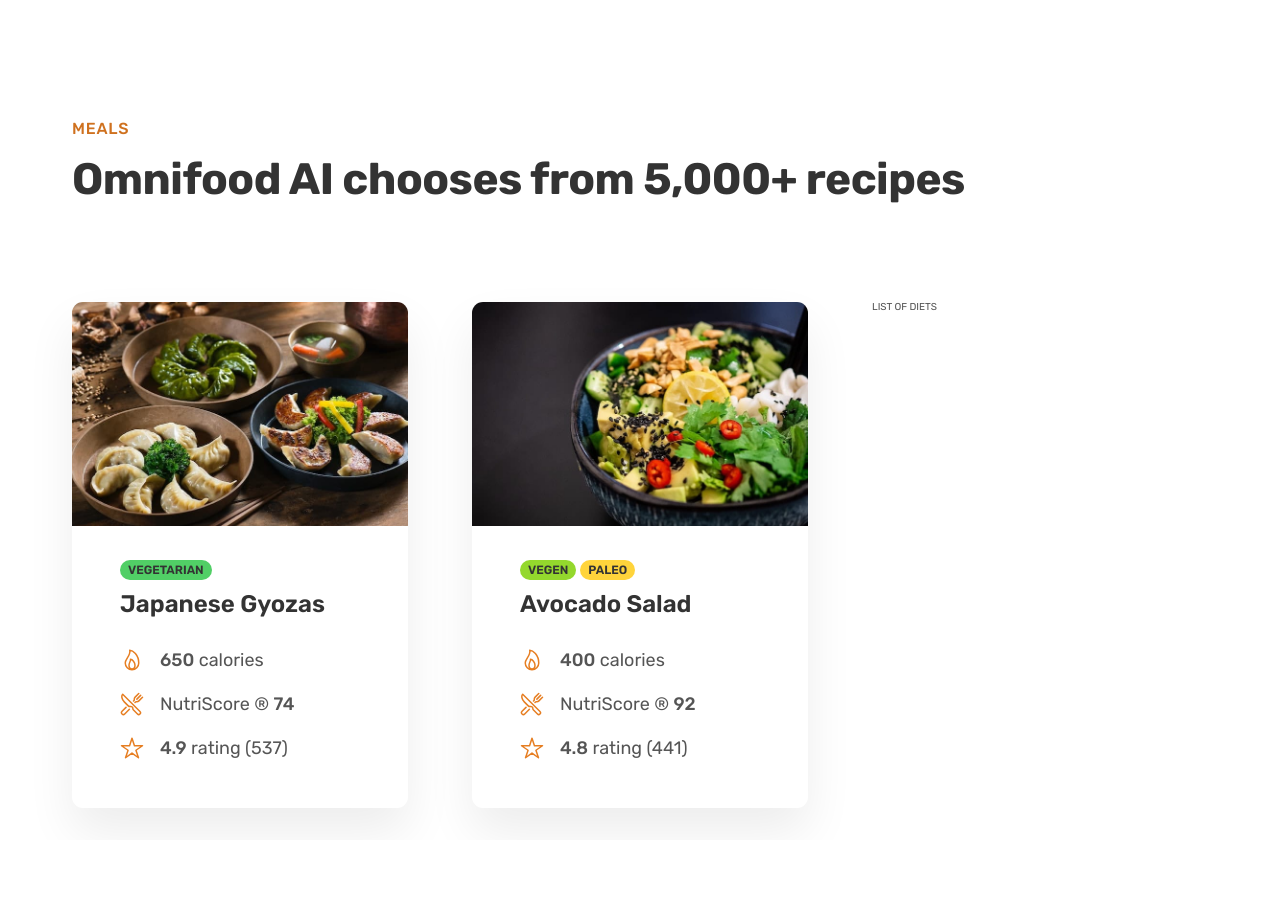
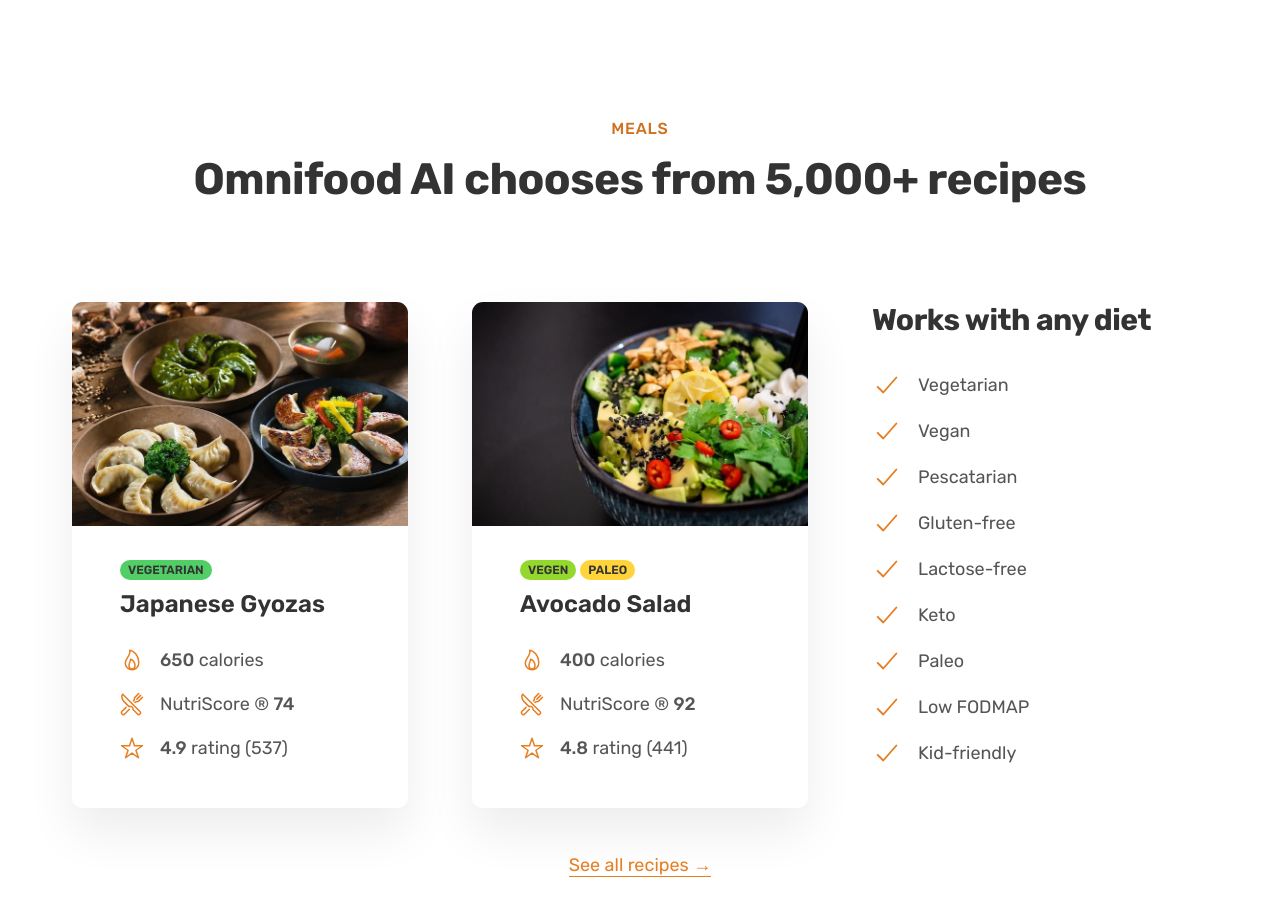
Before and after one commit to sgrazys/Omnifood, a plain HTML site: page index.html in a window 1280 px wide. Shown: the part 2540-3449 px from the top of the page. Before the commit the page ends 3380 px from the top, so only its background shows below. Drawn offline with nearby package versions, Linux system fonts and the light colour scheme.

Commit message:
add Meals  and list of diets section #5

```diff
--- a/css/general.css
+++ b/css/general.css
@@ -181,8 +181,33 @@ body {
 	box-shadow: inset 0 0 0 3px #fff;
 }
 
+.link:link,
+.link:visited {
+	display: inline-block;
+	color: #e67e22;
+	text-decoration: none;
+	border-bottom: 1px solid currentColor;
+	padding-bottom: 2px;
+	transition: all 0.3s;
+}
+
+.link:hover,
+.link:active {
+	color: #cf711f;
+	border-bottom: 1px solid transparent;
+}
+/* HELPER/SETTINGS CLASSES */
+
 .margin-right-sm {
 	margin-right: 1.6rem !important;
+}
+
+.margin-bottom-md {
+	margin-bottom: 4.8rem !important;
+}
+
+.center-text {
+	text-align: center;
 }
 
 strong {
--- a/css/style.css
+++ b/css/style.css
@@ -212,7 +212,14 @@
 	box-shadow: 0 2.4rem 4.8rem rgba(0, 0, 0, 0.075);
 	border-radius: 11px;
 	overflow: hidden;
+	transition: all 0.4s;
 }
+
+.meal:hover {
+	transform: translateY(-1.2rem);
+	box-shadow: 0 3.2rem 6.4rem rgba(0, 0, 0, 0.06);
+}
+
 .meal-img {
 	width: 100%;
 }
@@ -275,3 +282,27 @@
 	width: 2.4rem;
 	color: #e67e22;
 }
+
+.all-recipes {
+	text-align: center;
+	font-size: 1.8rem;
+}
+
+.list {
+	display: flex;
+	flex-direction: column;
+	gap: 1.6rem;
+	list-style: none;
+}
+
+.list-item {
+	display: flex;
+	align-items: center;
+	font-size: 1.8rem;
+	gap: 1.6rem;
+}
+.list-icon {
+	width: 3rem;
+	height: 3rem;
+	color: #e67e22;
+}
--- a/index.html
+++ b/index.html
@@ -257,13 +257,13 @@
 			</section>
 
 			<section class="section-meals">
-				<div class="container">
+				<div class="container center-text">
 					<span class="subheading">Meals</span>
 					<h2 class="heading-secondary">
 						Omnifood AI chooses from 5,000+ recipes
 					</h2>
 				</div>
-				<div class="container grid grid--3-cols">
+				<div class="container grid grid--3-cols margin-bottom-md">
 					<div class="meal">
 						<img
 							class="meal-img"
@@ -349,7 +349,82 @@
 							</ul>
 						</div>
 					</div>
-					<div class="list">LIST OF DIETS</div>
+					<div class="diets">
+						<h3 class="heading-tertiary">Works with any diet</h3>
+						<ul class="list">
+							<li class="list-item">
+								<ion-icon
+									class="list-icon"
+									name="checkmark-outline"
+								></ion-icon>
+								<span>Vegetarian</span>
+							</li>
+							<li class="list-item">
+								<ion-icon
+									class="list-icon"
+									name="checkmark-outline"
+								></ion-icon>
+								<span>Vegan</span>
+							</li>
+							<li class="list-item">
+								<ion-icon
+									class="list-icon"
+									name="checkmark-outline"
+								></ion-icon>
+								<span>Pescatarian</span>
+							</li>
+							<li class="list-item">
+								<ion-icon
+									class="list-icon"
+									name="checkmark-outline"
+								></ion-icon>
+								<span>Gluten-free</span>
+							</li>
+							<li class="list-item">
+								<ion-icon
+									class="list-icon"
+									name="checkmark-outline"
+								></ion-icon>
+								<span>Lactose-free</span>
+							</li>
+							<li class="list-item">
+								<ion-icon
+									class="list-icon"
+									name="checkmark-outline"
+								></ion-icon>
+								<span>Keto</span>
+							</li>
+							<li class="list-item">
+								<ion-icon
+									class="list-icon"
+									name="checkmark-outline"
+								></ion-icon>
+								<span>Paleo</span>
+							</li>
+							<li class="list-item">
+								<ion-icon
+									class="list-icon"
+									name="checkmark-outline"
+								></ion-icon>
+								<span>Low FODMAP</span>
+							</li>
+							<li class="list-item">
+								<ion-icon
+									class="list-icon"
+									name="checkmark-outline"
+								></ion-icon>
+								<span>Kid-friendly</span>
+							</li>
+						</ul>
+					</div>
+				</div>
+
+				<div class="container all-recipes">
+					<a
+						class="link"
+						href="#"
+						>See all recipes &rarr;</a
+					>
 				</div>
 			</section>
 		</main>
```
